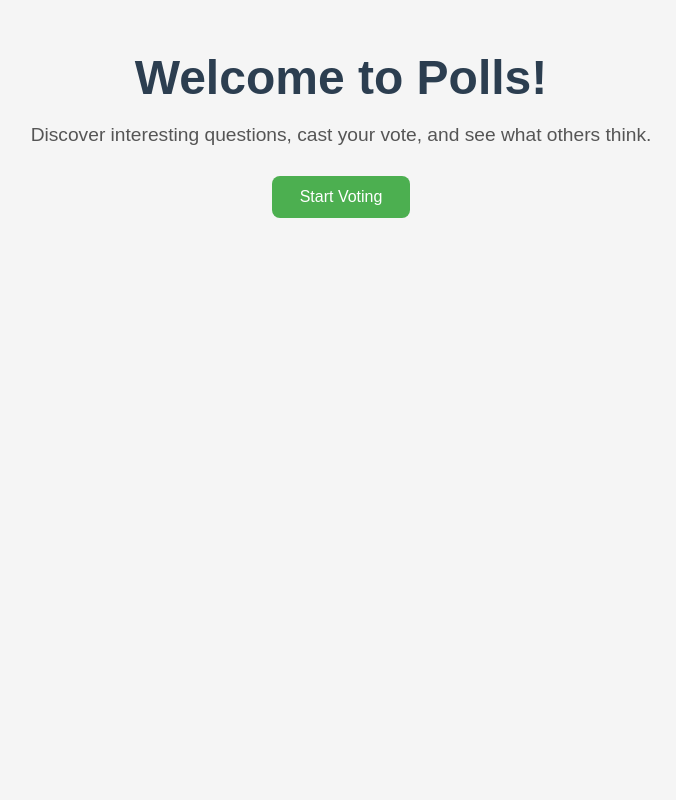
After one commit to surbhibadhe/Python-Projects, a Django app: page / in a window 1280 px wide. The commit adds this page. Shown: the whole page, without its empty margins (299-975 px from the left). Run offline with Django 5.2, Linux system fonts and the light colour scheme.

Commit message:
Added home page

```diff
--- a/django_projects/mysite/mysite/settings.py
+++ b/django_projects/mysite/mysite/settings.py
@@ -116,3 +116,7 @@ USE_TZ = True
 # https://docs.djangoproject.com/en/6.0/howto/static-files/
 
 STATIC_URL = 'static/'
+
+STATICFILES_DIRS = [
+    BASE_DIR / 'static',
+]
--- a/django_projects/mysite/mysite/urls.py
+++ b/django_projects/mysite/mysite/urls.py
@@ -17,7 +17,10 @@ Including another URLconf
 from django.contrib import admin
 from django.urls import include, path
 
+from . import views
+
 urlpatterns = [
+    path("", views.index, name="index"),
     path('admin/', admin.site.urls),
     path('polls/', include("polls.urls"))
 ]
--- /dev/null
+++ b/django_projects/mysite/mysite/views.py
@@ -0,0 +1,4 @@
+from django.shortcuts import render
+
+def index(request):
+    return render(request, "index.html")
--- a/django_projects/mysite/polls/templates/polls/index.html
+++ b/django_projects/mysite/polls/templates/polls/index.html
@@ -1,5 +1,8 @@
 {% load static %}
 <link rel="stylesheet" href="{% static 'polls/style.css' %}">
+
+
+<h2>Latest Polls</h2>
 
 {% if latest_question_list %}
     <ul>
--- /dev/null
+++ b/django_projects/mysite/static/mysite/style.css
@@ -0,0 +1,60 @@
+body {
+    font-family: Arial, Helvetica, sans-serif;
+    background-color: #f5f5f5;
+    text-align: center;
+    margin: 0;
+    padding: 50px;
+}
+
+h1 {
+    color: #2c3e50;
+    font-size: 3rem;
+    margin-bottom: 10px;
+}
+
+p {
+    color: #555;
+    font-size: 1.2rem;
+    margin-bottom: 30px;
+}
+
+button {
+    background-color: #4CAF50;
+    color: white;
+    border: none;
+    padding: 12px 28px;
+    font-size: 16px;
+    border-radius: 8px;
+    cursor: pointer;
+    transition: 0.3s;
+}
+
+button:hover {
+    background-color: #388e3c;
+}
+
+h2 {
+    margin-top: 50px;
+    color: #333;
+}
+
+ul {
+    list-style: none;
+    padding: 0;
+}
+
+li {
+    margin: 15px 0;
+}
+
+li a {
+    text-decoration: none;
+    color: #2196F3;
+    font-size: 20px;
+    font-weight: bold;
+}
+
+li a:hover {
+    color: #1565C0;
+    text-decoration: underline;
+}
--- /dev/null
+++ b/django_projects/mysite/templates/index.html
@@ -0,0 +1,12 @@
+{% load static %}
+<link rel="stylesheet" href="{% static 'mysite/style.css' %}">
+<h1> Welcome to Polls!</h1>
+
+<p>
+    Discover interesting questions, cast your vote, and see what others think.
+</p>
+
+<form action="{% url 'polls:index' %}">
+    <button type="button">Start Voting</button>
+
+</form>
```
Also changed, not shown: django_projects/mysite/db.sqlite3.
